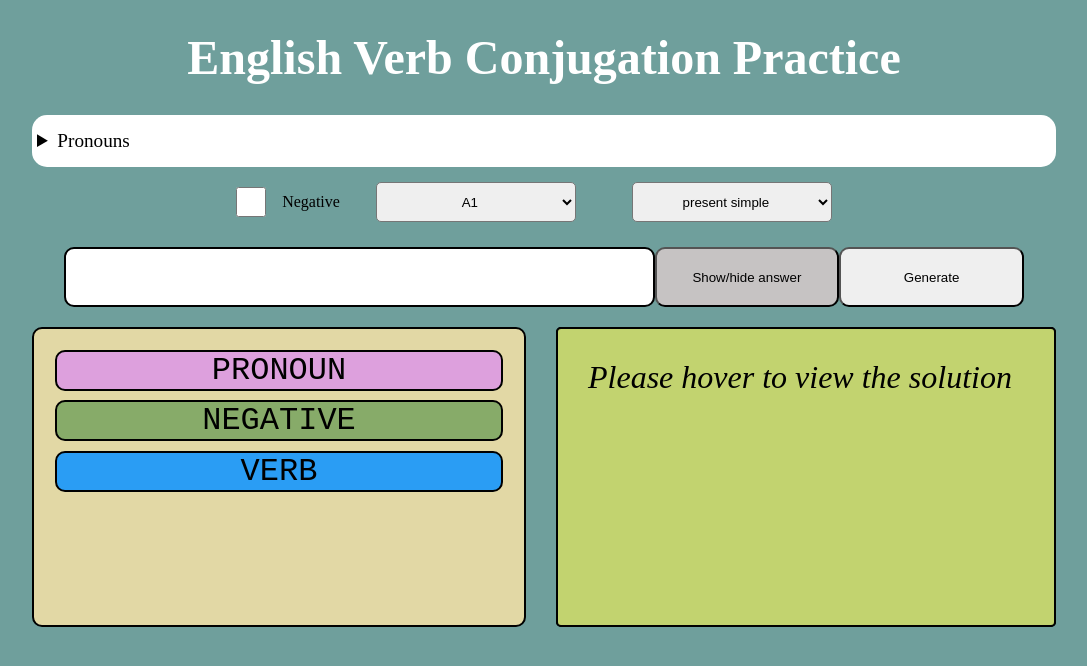
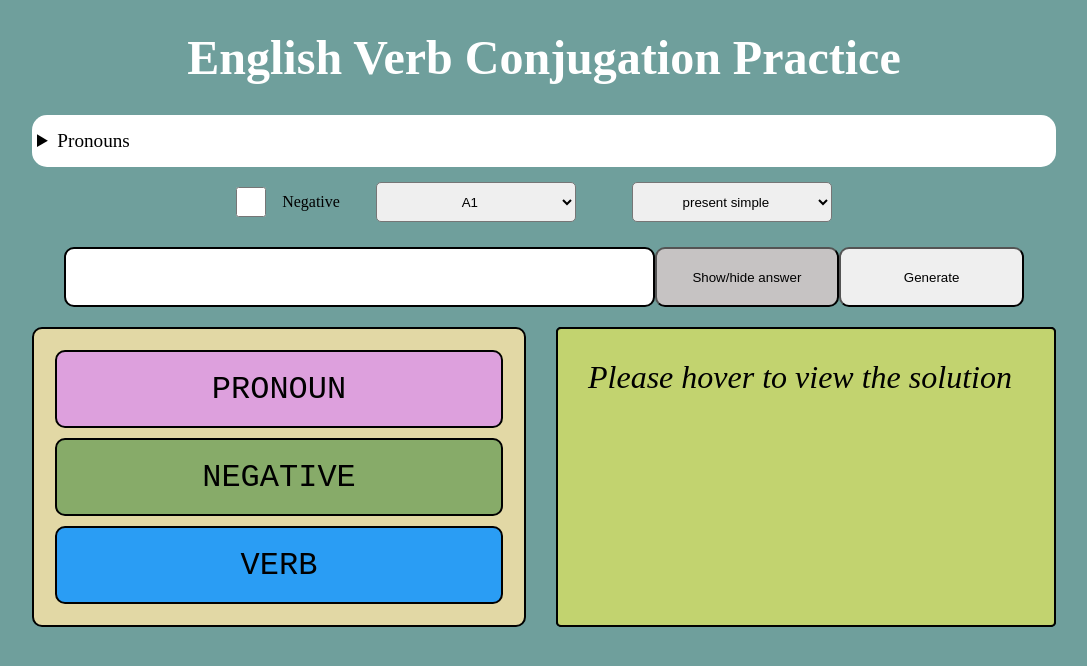
Before and after one commit to TheLinguistProgrammer/EnglishVerbConjugationPractice, a plain HTML site: page index.html in a window 1280 px wide. Shown: the whole page, without its empty margins (96-1183 px from the left). Drawn offline with Linux system fonts and the light colour scheme; no server answers.

Commit message:
Add files via upload
small fix

```diff
--- a/styles.css
+++ b/styles.css
@@ -165,6 +165,8 @@ button:hover {
     border-radius: 10px;
     margin: 0.3rem;
     border: 2px solid black;
+    height: 80%;
+    align-content: center;
 }
 
 #prompt-pronoun {
```
